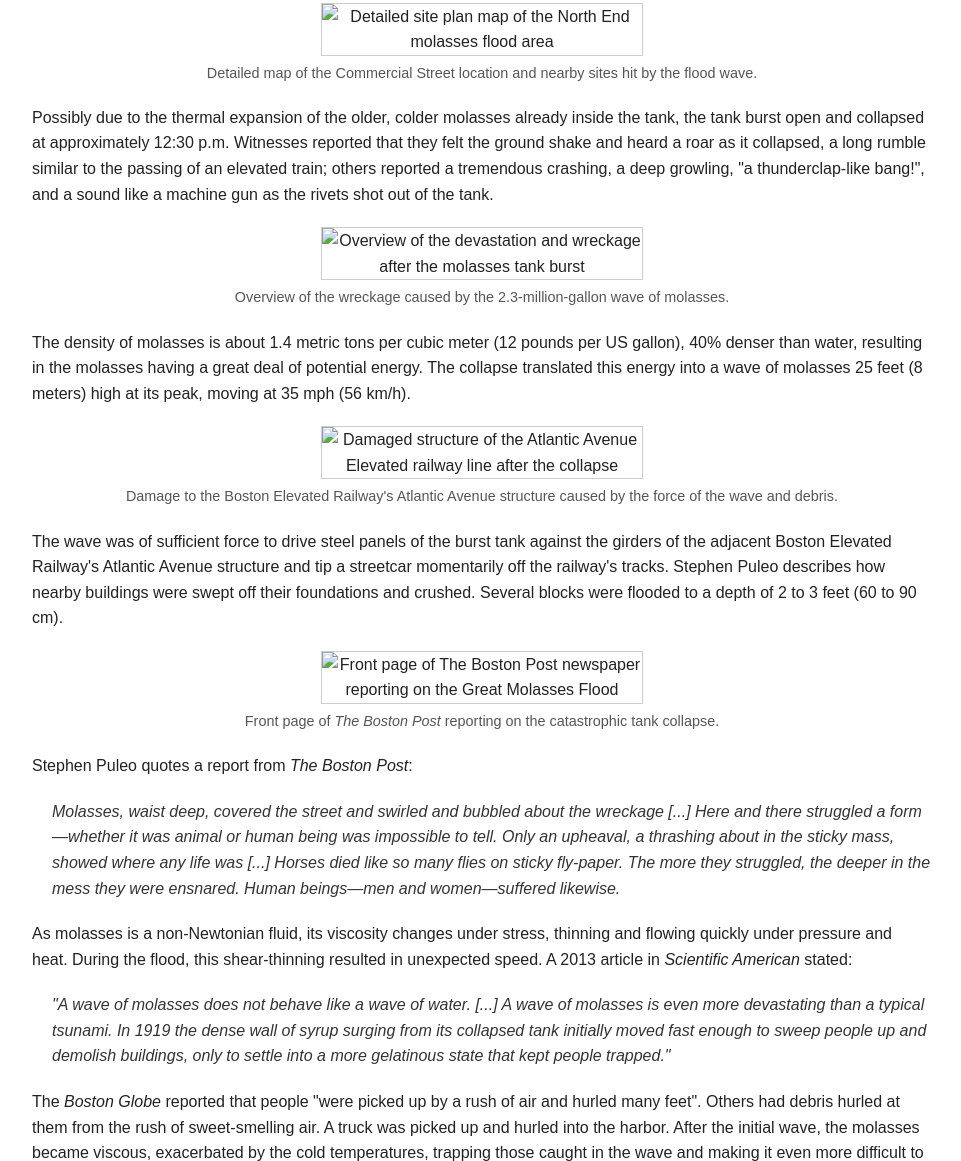
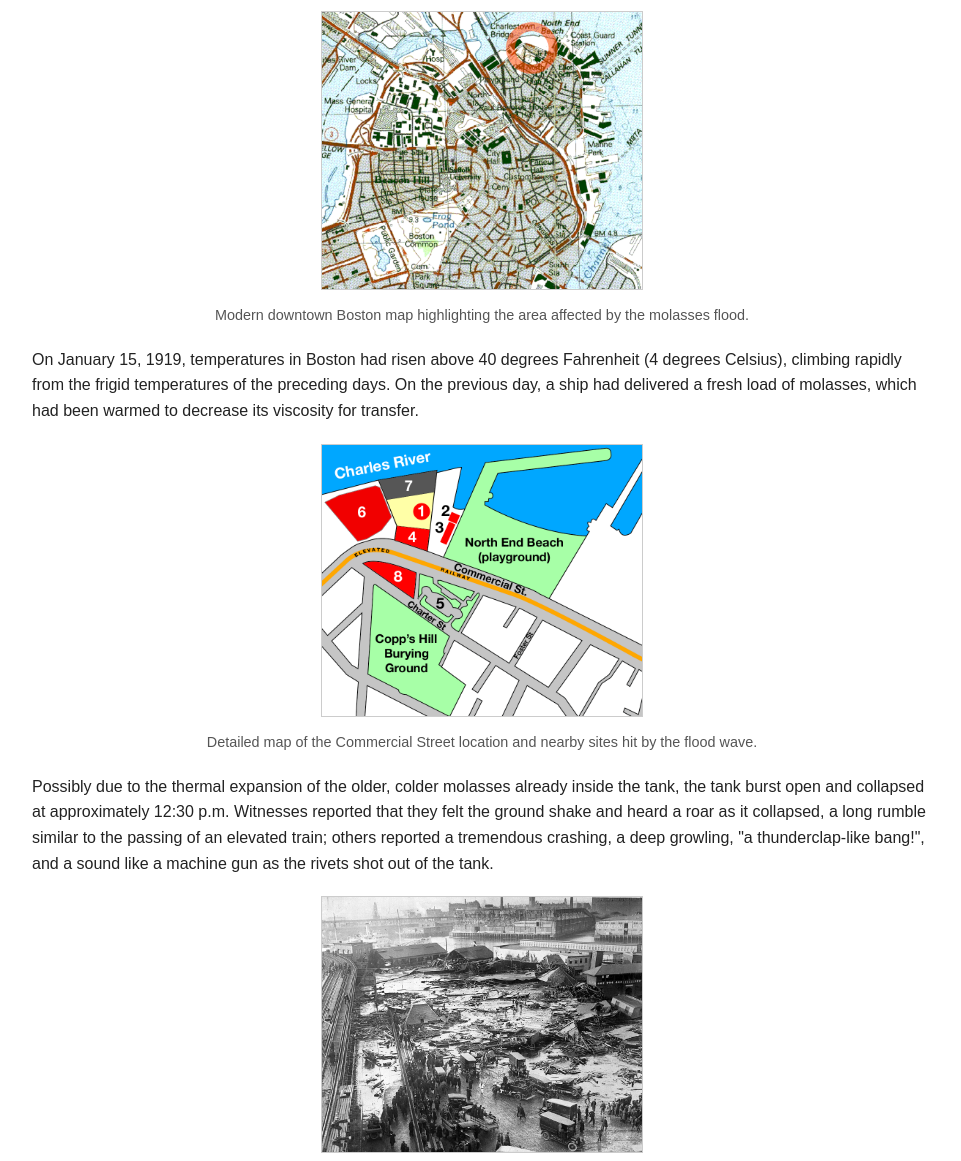
Before and after one commit to ParkerG8165/universal-design, a plain HTML site: page wikipediapage/index.html in a window 1280 px wide. Shown: the part 1139-2300 px from the top of the page, without its empty margins (158-1119 px from the left). Drawn offline with Linux system fonts and the light colour scheme.

Commit message:
Update index.html

```diff
--- a/wikipediapage/index.html
+++ b/wikipediapage/index.html
@@ -157,7 +157,7 @@
             </p>
 
             <figure>
-                <img src="NorthEndTank.jpg" alt="Purity Distilling Company molasses tank in the North End prior to the flood">
+                <img src="images/NorthEndTank.jpg" alt="Purity Distilling Company molasses tank in the North End prior to the flood">
                 <figcaption>
                     The Purity Distilling Company molasses storage tank in Boston's North End before its failure in 1919.
                 </figcaption>
@@ -178,7 +178,7 @@
             <h2>Flood</h2>
 
             <figure>
-                <img src="BostonAreaMap.jpg" alt="Map of downtown Boston showing the location of the North End flood area">
+                <img src="images/BostonAreaMap.png" alt="Map of downtown Boston showing the location of the North End flood area">
                 <figcaption>
                     Modern downtown Boston map highlighting the area affected by the molasses flood.
                 </figcaption>
@@ -191,7 +191,7 @@
             </p>
 
             <figure>
-                <img src="BostonDetailMap.png" alt="Detailed site plan map of the North End molasses flood area">
+                <img src="images/BostonDetailMap.png" alt="Detailed site plan map of the North End molasses flood area">
                 <figcaption>
                     Detailed map of the Commercial Street location and nearby sites hit by the flood wave.
                 </figcaption>
@@ -205,7 +205,7 @@
             </p>
 
             <figure>
-                <img src="BostonMolassesDisaster.jpg" alt="Overview of the devastation and wreckage after the molasses tank burst">
+                <img src="images/BostonMolassesDisaster.jpg" alt="Overview of the devastation and wreckage after the molasses tank burst">
                 <figcaption>
                     Overview of the wreckage caused by the 2.3-million-gallon wave of molasses.
                 </figcaption>
@@ -218,7 +218,7 @@
             </p>
 
             <figure>
-                <img src="TrainStructure.jpg" alt="Damaged structure of the Atlantic Avenue Elevated railway line after the collapse">
+                <img src="images/TrainStructure.jpg" alt="Damaged structure of the Atlantic Avenue Elevated railway line after the collapse">
                 <figcaption>
                     Damage to the Boston Elevated Railway's Atlantic Avenue structure caused by the force of the wave and debris.
                 </figcaption>
@@ -232,7 +232,7 @@
             </p>
 
             <figure>
-                <img src="BostonPost.jpg" alt="Front page of The Boston Post newspaper reporting on the Great Molasses Flood">
+                <img src="images/BostonPost.jpg" alt="Front page of The Boston Post newspaper reporting on the Great Molasses Flood">
                 <figcaption>
                     Front page of <em>The Boston Post</em> reporting on the catastrophic tank collapse.
                 </figcaption>
@@ -417,7 +417,7 @@
             <h2>Area Today</h2>
 
             <figure>
-                <img src="MolassesFloodMarker.jpg" alt="Boston Molasses Flood commemorative plaque located at Puopolo Park">
+                <img src="images/MolassesFloodMarker.jpg" alt="Boston Molasses Flood commemorative plaque located at Puopolo Park">
                 <figcaption>
                     Commemorative plaque placed by The Bostonian Society near the site of the disaster.
                 </figcaption>
@@ -565,8 +565,6 @@
                 <li>City marks 100th anniversary of Great Molasses Flood (video broadcast from WCVB-TV).</li>
             </ul>
         </section>
-
     </main>
-
 </body>
 </html>
```
